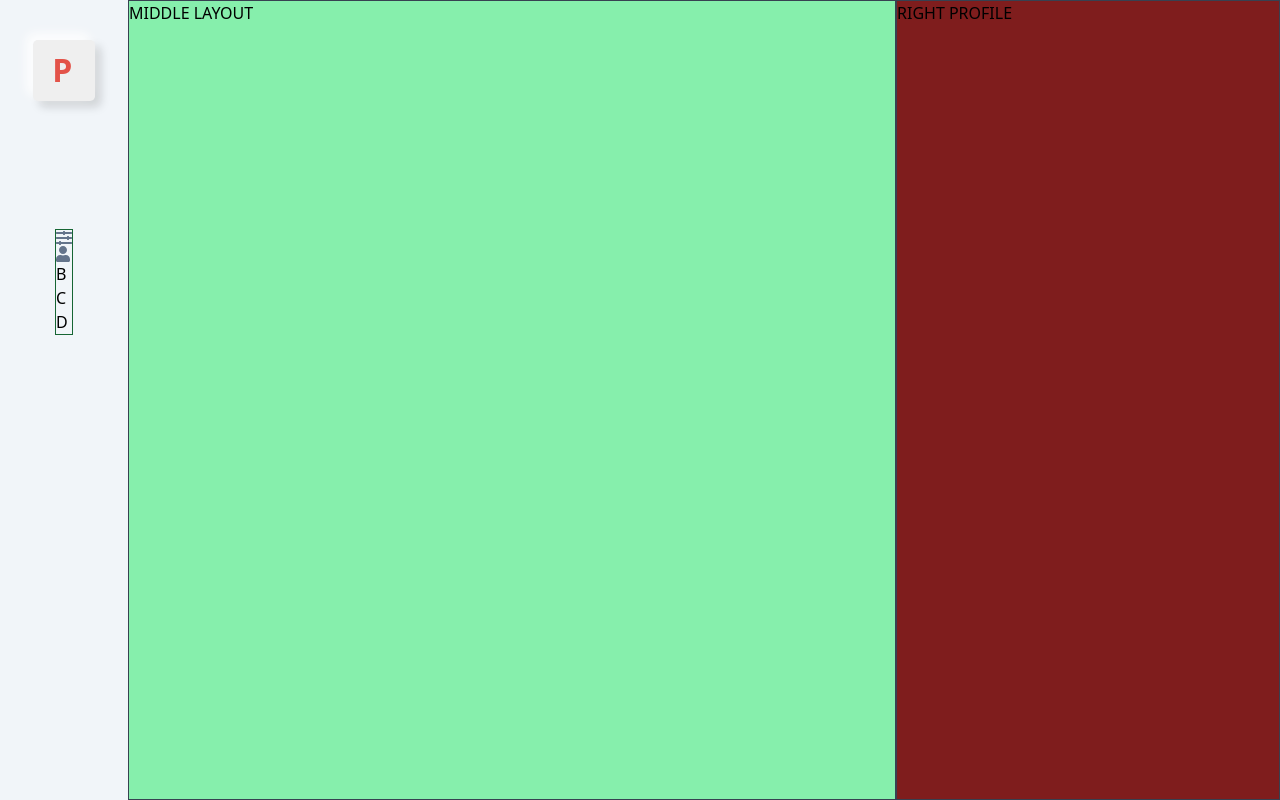
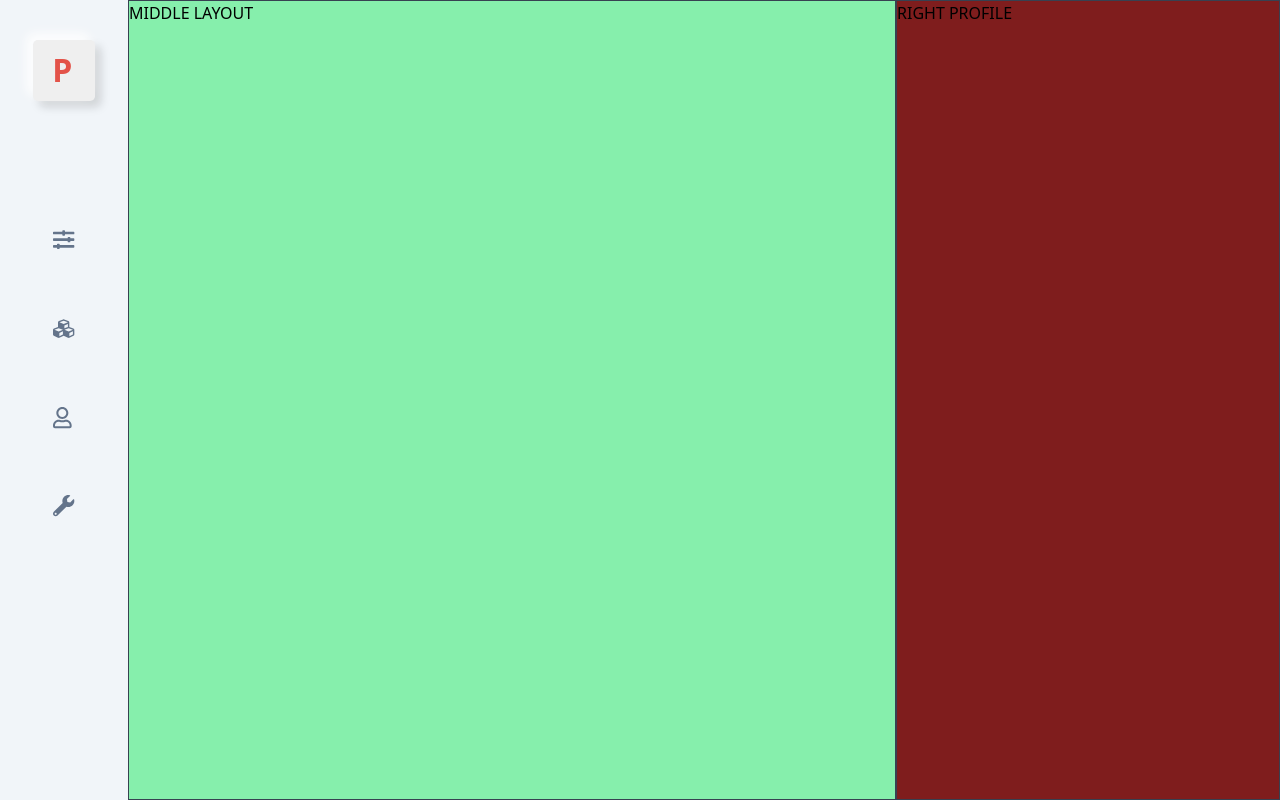
Before and after one commit to uduma-sonia/react-progress-dashboard, a React (Create React App) app: page / in a window 1280 px wide. Built offline with nearby package versions, Linux system fonts and the light colour scheme.

Commit message:
feat: side bar left

```diff
--- a/src/components/SideBarLeft/SideBarLeft.js
+++ b/src/components/SideBarLeft/SideBarLeft.js
@@ -1,18 +1,26 @@
 import React from "react";
 import { FontAwesomeIcon } from "@fortawesome/react-fontawesome";
-import { faSlidersH, faUser } from "@fortawesome/free-solid-svg-icons";
+import {
+  faSlidersH,
+  faCubes,
+  faWrench,
+} from "@fortawesome/free-solid-svg-icons";
+import { faUser } from "@fortawesome/free-regular-svg-icons";
 
 function SideBar() {
   return (
     <div className="flex flex-col items-center bg-slate-100 pt-10 w-15 h-screen">
       <button className="logo">P</button>
 
-      <div className="border border-green-800 mt-32 flex flex-col">
-        <FontAwesomeIcon className="text-slate-500" icon={faSlidersH} />
-        <FontAwesomeIcon className="text-slate-500" icon={faUser} />
-        <p>B</p>
-        <p>C</p>
-        <p>D</p>
+      <div className="mt-32 flex flex-col justify-between h-72">
+        <FontAwesomeIcon
+          className="text-slate-500"
+          icon={faSlidersH}
+          size="lg"
+        />
+        <FontAwesomeIcon className="text-slate-500" icon={faCubes} size="lg" />
+        <FontAwesomeIcon className="text-slate-500" icon={faUser} size="lg" />
+        <FontAwesomeIcon className="text-slate-500" icon={faWrench} size="lg" />
       </div>
     </div>
   );
```
